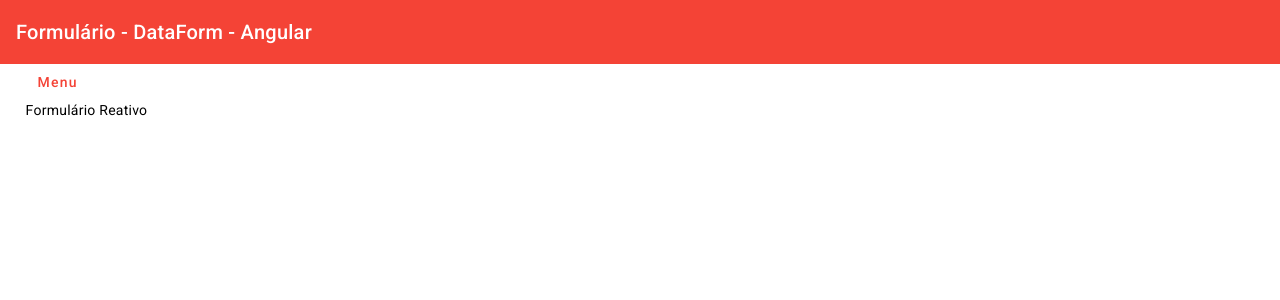
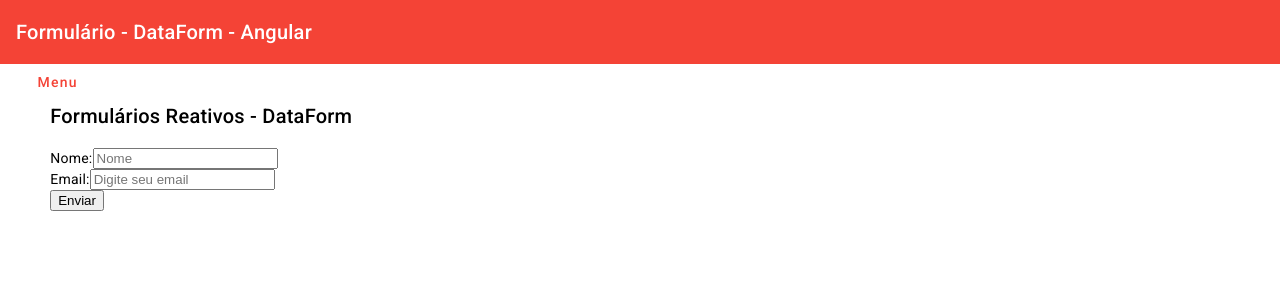
Before and after one commit to cristijung/angular-forms, an Angular app: page /data-form in a window 1280 px wide. Shown: the top 300 px of the page. Built offline with nearby package versions, Linux system fonts and the light colour scheme.

Commit message:
form quase pronto

```diff
--- a/src/app/app.module.ts
+++ b/src/app/app.module.ts
@@ -4,6 +4,7 @@ import {MatToolbarModule} from '@angular/material/toolbar';
 import {MatIconModule} from '@angular/material/icon';
 import {MatButtonModule} from '@angular/material/button';
 import {MatMenuModule} from '@angular/material/menu';
+import { FormsModule, ReactiveFormsModule } from '@angular/forms';
 
 import { AppRoutingModule } from './app-routing.module';
 import { AppComponent } from './app.component';
@@ -27,6 +28,8 @@ import { NotFoundComponent } from './not-found/not-found.component';
     BrowserModule,
     AppRoutingModule,
     BrowserAnimationsModule,
+    FormsModule,
+    ReactiveFormsModule,
     MatToolbarModule,
     MatIconModule,
     MatButtonModule,
--- a/src/app/data-form/data-form.component.html
+++ b/src/app/data-form/data-form.component.html
@@ -1 +1,22 @@
-<p>Formulário Reativo</p>
+<!-- Importante mencionar que no Reactive Form não há variáveis locais
+as variáveis vem sempre do componente definido lá no Ts -->
+
+<section class="container">
+    <h2>Formulários Reativos - DataForm</h2>
+
+    <div>
+        <form [formGroup]="formulario">
+            <div>
+                <label for="nome">Nome:</label>
+                <input type="text" name="nome" id="nome" placeholder="Nome">
+            </div>
+            <div>
+                <label for="email">Email:</label>
+                <input type="email" name="email" id="email" placeholder="Digite seu email">
+            </div>
+
+            <button type="submit" color="warn">Enviar</button>
+
+        </form>
+    </div>
+</section>
--- a/src/app/data-form/data-form.component.ts
+++ b/src/app/data-form/data-form.component.ts
@@ -46,3 +46,8 @@ export class DataFormComponent implements OnInit {
     });
   }
 }
+
+//aqui vemos duas formas de criar o formulário
+// --- FormGroup
+// --- FormBuilder
+// são classes do Angular
```
